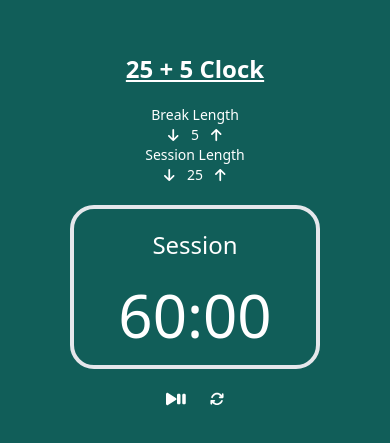
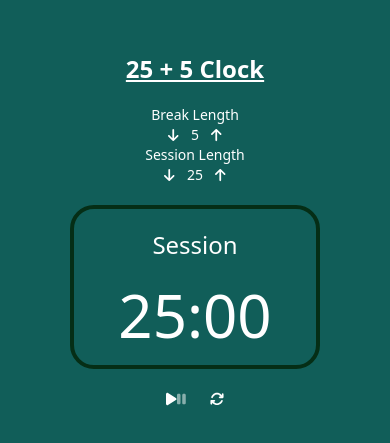
Before and after one commit to szvitek/codecamp-pomodoro, a Vue app: page / in a window 390 px wide. Shown: the part 181-624 px from the top of the page. Built offline with nearby package versions, Linux system fonts and the light colour scheme.

Commit message:
feat(Timer): complete user stories, add functionality, play audio

```diff
--- a/src/components/Timer.vue
+++ b/src/components/Timer.vue
@@ -1,8 +1,127 @@
 <script setup lang="ts">
-import { ref } from "vue";
+import { onUnmounted, reactive, ref, watch } from "vue";
+import Beep from "../assets/audio/BeepSound.wav";
 
-const timeBreak = ref(5);
-const timeSession = ref(25);
+type Mode = "session" | "break";
+
+const interval = ref<number>();
+const mode = ref<Mode>("session");
+const isRunning = ref(false);
+const audio = ref<HTMLAudioElement | null>(null);
+const timer = reactive({
+  session: 25,
+  break: 5,
+});
+
+watch(timer, () => {
+  remainingTime.session = {
+    total: timer.session * 60,
+    minutes: timer.session,
+    seconds: 0,
+  };
+  remainingTime.break = {
+    total: timer.break * 60,
+    minutes: timer.break,
+    seconds: 0,
+  };
+});
+
+const remainingTime = reactive({
+  session: {
+    total: timer.session * 60,
+    minutes: timer.session,
+    seconds: 0,
+  },
+  break: {
+    total: timer.break * 60,
+    minutes: timer.break,
+    seconds: 0,
+  },
+});
+
+function handleReset() {
+  if (interval.value) {
+    clearInterval(interval.value);
+  }
+  audio.value?.pause();
+  if (audio.value) {
+    audio.value.currentTime = 0;
+  }
+  isRunning.value = false;
+  timer.break = 5;
+  timer.session = 25;
+  switchMode("session");
+}
+
+function getRemainingTime(endTime: number) {
+  const currentTime = Date.parse(new Date().toString());
+  const difference = endTime - currentTime;
+
+  const total = Math.floor(difference / 1000);
+  const minutes = Math.floor((total / 60) % 60);
+  const seconds = Math.floor(total % 60);
+
+  return {
+    total,
+    minutes,
+    seconds,
+  };
+}
+
+function handleStartStop() {
+  if (isRunning.value) {
+    // pause
+    clearInterval(interval.value);
+    isRunning.value = false;
+  } else {
+    // start
+    startTimer();
+  }
+}
+
+function startTimer() {
+  isRunning.value = true;
+  let { total } = remainingTime[mode.value];
+  const endTime = Date.parse(new Date().toString()) + total * 1000;
+
+  interval.value = setInterval(function () {
+    remainingTime[mode.value] = getRemainingTime(endTime);
+
+    total = remainingTime[mode.value].total;
+    if (total === 0) {
+      audio.value?.play();
+    }
+    if (total < 0) {
+      clearInterval(interval.value);
+
+      if (mode.value === "session") {
+        switchMode("break");
+      } else {
+        switchMode("session");
+      }
+
+      startTimer();
+    }
+  }, 1000);
+}
+
+function switchMode(newMode: Mode) {
+  mode.value = newMode;
+  remainingTime.session = {
+    total: timer.session * 60,
+    minutes: timer.session,
+    seconds: 0,
+  };
+  remainingTime.break = {
+    total: timer.break * 60,
+    minutes: timer.break,
+    seconds: 0,
+  };
+}
+
+onUnmounted(() => {
+  interval.value && clearInterval(interval.value);
+});
 </script>
 
 <template>
@@ -13,11 +132,27 @@ const timeSession = ref(25);
           <p>Break Length</p>
         </div>
         <div class="flex items-center justify-center">
-          <button id="break-decrement">
+          <button
+            id="break-decrement"
+            @click="timer.break > 1 && timer.break--"
+            :disabled="isRunning"
+            :class="{
+              'cursor-not-allowed': isRunning,
+              'opacity-50': isRunning,
+            }"
+          >
             <font-awesome-icon :icon="['fas', 'arrow-down']" />
           </button>
-          <div id="break-length">{{ timeBreak }}</div>
-          <button id="break-increment">
+          <div id="break-length">{{ timer.break }}</div>
+          <button
+            id="break-increment"
+            @click="timer.break < 60 && timer.break++"
+            :disabled="isRunning"
+            :class="{
+              'cursor-not-allowed': isRunning,
+              'opacity-50': isRunning,
+            }"
+          >
             <font-awesome-icon :icon="['fas', 'arrow-up']" />
           </button>
         </div>
@@ -27,29 +162,62 @@ const timeSession = ref(25);
           <p>Session Length</p>
         </div>
         <div class="flex flex-grow items-center justify-center">
-          <button id="session-decrement">
+          <button
+            id="session-decrement"
+            @click="timer.session > 1 && timer.session--"
+            :disabled="isRunning"
+            :class="{
+              'cursor-not-allowed': isRunning,
+              'opacity-50': isRunning,
+            }"
+          >
             <font-awesome-icon :icon="['fas', 'arrow-down']" />
           </button>
-          <div id="session-length">{{ timeSession }}</div>
-          <button id="session-increment">
+          <div id="session-length">{{ timer.session }}</div>
+          <button
+            id="session-increment"
+            @click="timer.session < 60 && timer.session++"
+            :disabled="isRunning"
+            :class="{
+              'cursor-not-allowed': isRunning,
+              'opacity-50': isRunning,
+            }"
+          >
             <font-awesome-icon :icon="['fas', 'arrow-up']" />
           </button>
         </div>
       </div>
     </div>
-    <div class="rounded-3xl border-4 p-6">
-      <div class="text-2xl" id="timer-label">Session</div>
-      <div class="mx-5 md:mx-12 mt-6 text-6xl" id="time-left">60:00</div>
+    <div class="rounded-3xl border-4 border-green-950 p-6">
+      <div class="text-2xl capitalize" id="timer-label">{{ mode }}</div>
+      <div class="mx-5 mt-6 text-6xl md:mx-12" id="time-left">
+        {{ remainingTime[mode].minutes.toString().padStart(2, "0") }}:{{
+          remainingTime[mode].seconds.toString().padStart(2, "0")
+        }}
+      </div>
     </div>
     <div class="timer-control">
-      <button id="start_stop">
-        <font-awesome-icon :icon="['fas', 'play']" />
-        <font-awesome-icon :icon="['fas', 'pause']" />
+      <button
+        id="start_stop"
+        @click="handleStartStop()"
+        :class="{ active: isRunning }"
+      >
+        <font-awesome-icon
+          id="start"
+          :icon="['fas', 'play']"
+          :class="[!isRunning ? 'opacity-100' : 'opacity-50']"
+        />
+        <font-awesome-icon
+          id="stop"
+          :icon="['fas', 'pause']"
+          :class="[isRunning ? 'opacity-100' : 'opacity-50']"
+        />
       </button>
-      <button id="reset">
+      <button id="reset" @click="handleReset">
         <font-awesome-icon :icon="['fas', 'arrows-rotate']" />
       </button>
     </div>
+    <audio id="beep" :src="Beep" ref="audio" />
   </div>
 </template>
 
@@ -61,6 +229,6 @@ const timeSession = ref(25);
   @apply py-5 md:py-10;
 }
 button {
-  @apply px-3;
+  @apply mx-3 hover:text-green-500;
 }
 </style>
```
Also changed, not shown: 2 other files (tests, documents, lock files or other folders).
